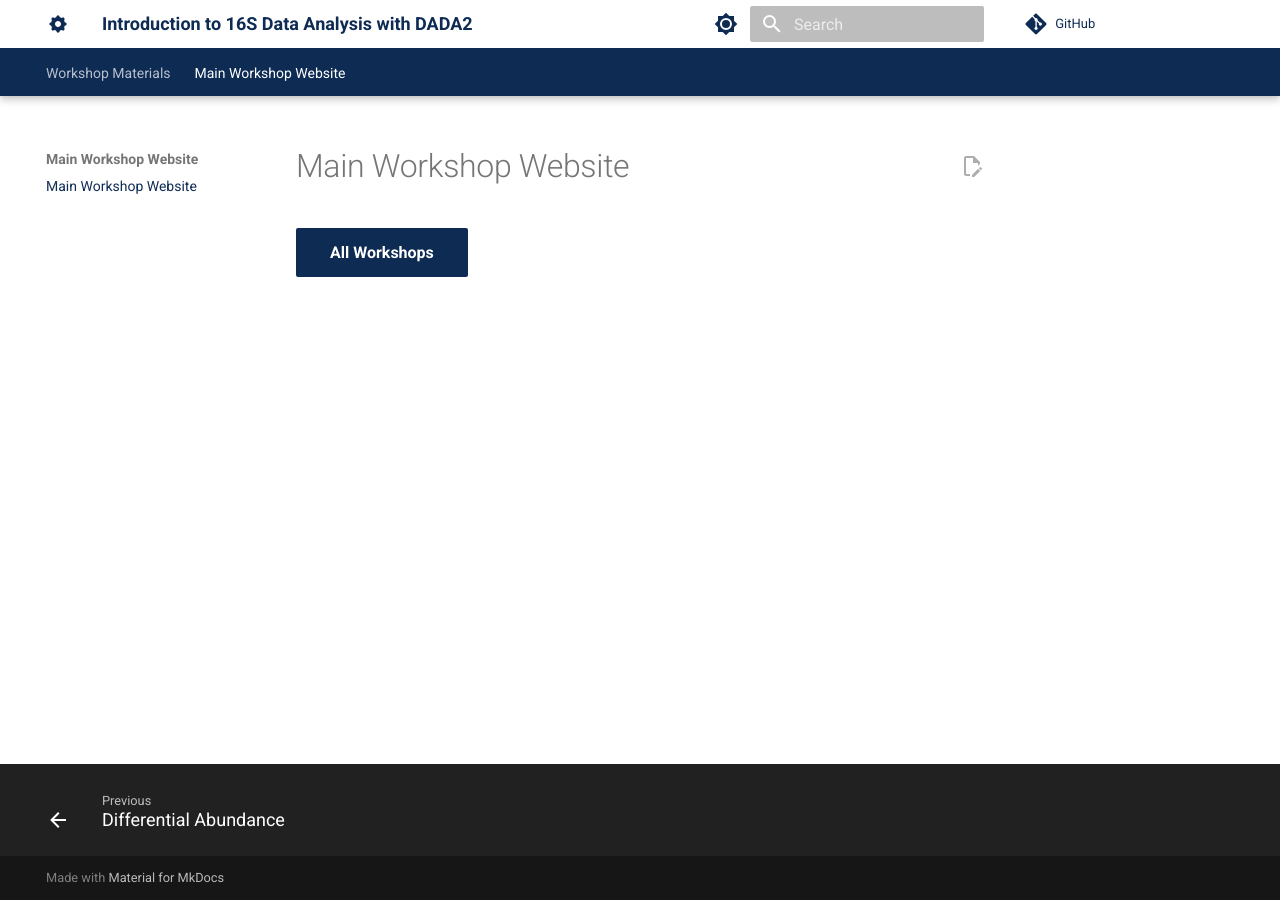
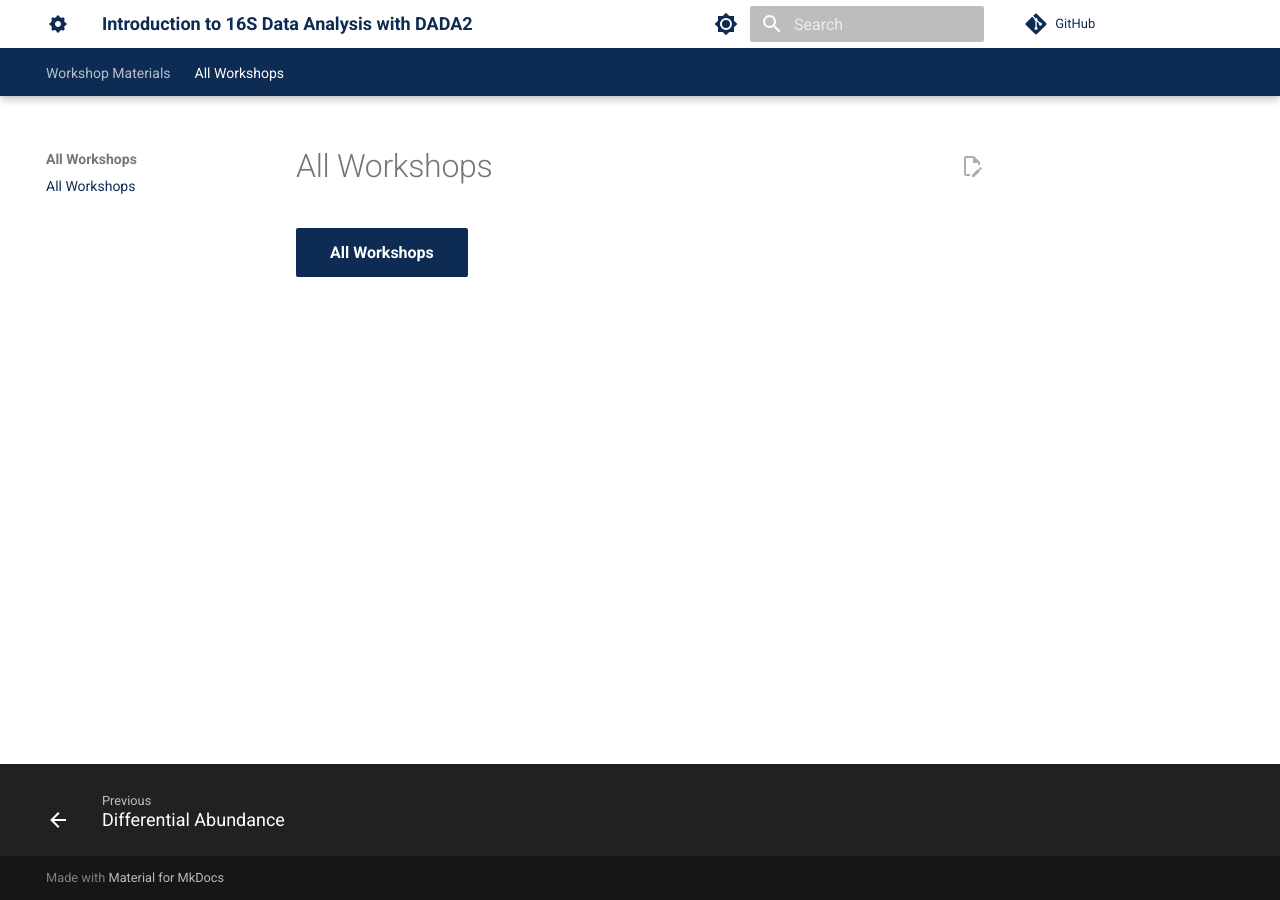
Before and after one commit to best-tufts/intro_to_single_cell_rnaseq, an MkDocs documentation site: the page built from docs/index.md, in a window 1280 px wide. Built offline with MkDocs 1.6.1 and Material for MkDocs 9.7.7, drawn with Linux system fonts in a browser that asks for light colours; comment, search, counter and statistics services are not loaded.

Commit message:
Update mkdocs.yml

```diff
--- a/mkdocs.yml
+++ b/mkdocs.yml
@@ -82,5 +82,5 @@ nav:
         - Merging Chimeras & Taxonomy: intro16S/06_merging-chimeras-taxonomy.md
         - Diversity Analysis: intro16S/07_diversity-analysis.md
         - Differential Abundance: intro16S/08_differential-abundance.md
-    - Main Workshop Website:
-        - Main Workshop Website: index.md
+    - All Workshops:
+        - All Workshops: index.md
```
